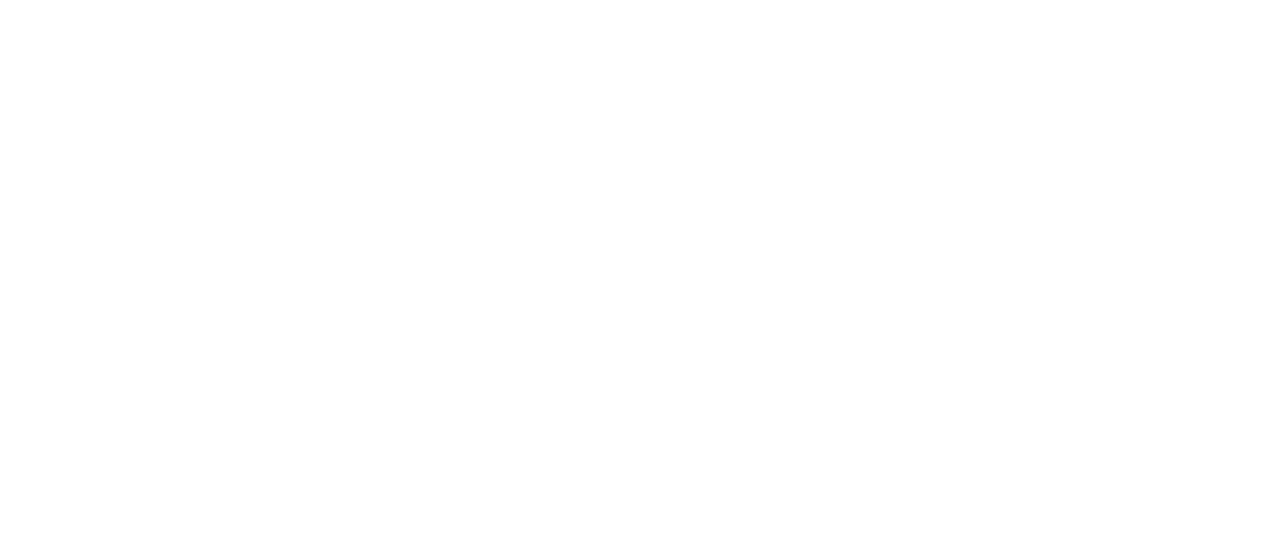
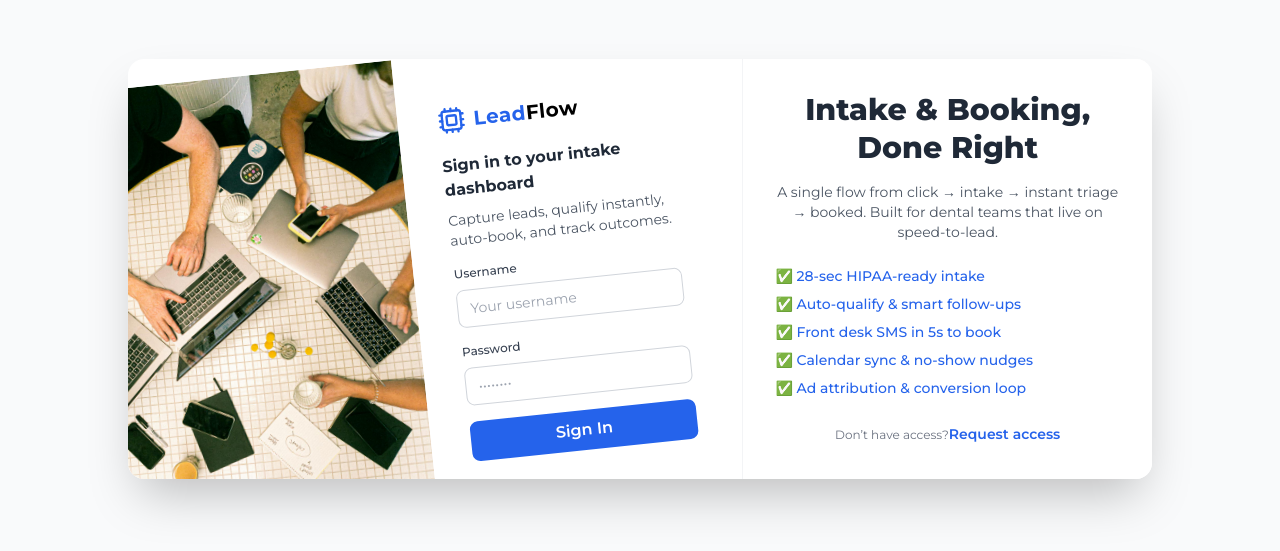
Before and after one commit to Zeralinks/Ad-DentistForm, a React (Vite) app: page /login in a window 1280 px wide. Before the commit this address had no page. Shown: the part 131-682 px from the top of the page. Built offline with nearby package versions, Linux system fonts and the light colour scheme.

Commit message:
Added login and protected route

```diff
--- a/package.json
+++ b/package.json
@@ -10,11 +10,14 @@
     "preview": "vite preview"
   },
   "dependencies": {
-    "@tanstack/react-query": "^5.85.0",
+    "@tanstack/react-query": "^5.85.2",
     "@tanstack/react-query-devtools": "^5.85.0",
+    "axios": "^1.11.0",
+    "jwt-decode": "^4.0.0",
     "lucide-react": "^0.536.0",
     "react": "^19.1.0",
     "react-dom": "^19.1.0",
+    "react-hook-form": "^7.62.0",
     "react-router-dom": "^7.8.0",
     "react-spinners": "^0.17.0",
     "react-toastify": "^11.0.5"
--- a/src/App.jsx
+++ b/src/App.jsx
@@ -8,6 +8,8 @@
 import FollowUpSection from './components/DashboardPage/FollowUpSection'
 import IntegrationsSection from './components/DashboardPage/IntergrationSection'
 import SettingsSection from './components/DashboardPage/SettingsSection'
+import ProtectedRoute from './components/ProtectedRoute'
+import LoginPage from './Pages/LoginPage'
 
 
 function App() {
@@ -17,7 +19,8 @@
     <BrowserRouter>
       <Routes>
         <Route index element={<LandingPage />} />
-        <Route path="/dashboard" element={<DashboardPage />} >
+        <Route path='login' element={<LoginPage />} />
+        <Route path="/dashboard" element={<ProtectedRoute><DashboardPage /></ProtectedRoute>}>
           <Route index element={<DashboardOverview />} />
           <Route path="leads" element={<LeadsSection/>} />
           <Route path="appointments" element={<AppointmentsSection/>} />
@@ -25,7 +28,6 @@
           <Route path="integrations" element={<IntegrationsSection />} />
           <Route path="settings" element={<SettingsSection />} />
         </Route>
-        <Route i element={<LandingPage />} />
       </Routes>
     </BrowserRouter>
   )
--- /dev/null
+++ b/src/Pages/LoginPage.jsx
@@ -0,0 +1,152 @@
+import { useMutation } from '@tanstack/react-query';
+import { Cpu } from 'lucide-react';
+import { useForm } from 'react-hook-form';
+import { useLocation, useNavigate } from 'react-router-dom';
+import { toast } from 'react-toastify';
+import SmallSpinner from '../components/SmallSpinner';
+import { login } from '../services/apiBlog';
+
+const LoginPage = () => {
+  const { register, handleSubmit, formState } = useForm();
+  const { errors } = formState;
+  const location = useLocation();
+  const navigate = useNavigate();
+
+  const mutation = useMutation({
+    mutationFn: (data) => login(data),
+    onSuccess: (response) => {
+      if (!response?.access || !response?.refresh) {
+        toast.error('Invalid response from server');
+        return;
+      }
+      localStorage.setItem('access', response.access);
+      localStorage.setItem('refresh', response.refresh);
+      toast.success('Signed in successfully');
+      setTimeout(() => {
+        const from = location?.state?.from?.pathname || '/dashboard';
+        navigate(from, { replace: true });
+      }, 120);
+    },
+    onError: (err) => {
+      toast.error(err?.message || 'Login failed');
+    }
+  });
+
+  function onSubmit(data) {
+    mutation.mutate(data);
+  }
+
+  return (
+    <section className="min-h-screen flex justify-center items-center bg-gray-50">
+      <div className="bg-white rounded-2xl shadow-2xl w-full max-w-5xl relative overflow-hidden">
+        {/* Left: image + form (keep your tilted card feel) */}
+        <div className="w-[60%] -mb-10 -ml-5 overflow-hidden flex -rotate-6">
+          {/* Image */}
+          <div className="w-1/2">
+            <img
+              src="/images/AboutUs2.jpg"
+              alt="Clinic"
+              className="w-full h-full object-cover"
+            />
+          </div>
+
+          {/* Form */}
+          <div className="w-1/2 p-10 flex flex-col bg-white rounded-r-2xl justify-center">
+            <div className="flex items-center space-x-2 mb-5">
+              <Cpu size={28} className="text-blue-600" />
+              <h2 className="text-xl font-bold text-black tracking-wide">
+                <span className="text-blue-600">Lead</span>Flow
+              </h2>
+            </div>
+
+            <h2 className="font-bold text-gray-800 mb-2">
+              Sign in to your intake dashboard
+            </h2>
+            <p className="text-sm text-gray-600 mb-4">
+              Capture leads, qualify instantly, auto-book, and track outcomes.
+            </p>
+
+            <form onSubmit={handleSubmit(onSubmit)} className="flex flex-col gap-4">
+              <div>
+                <label htmlFor="username" className="block text-xs font-medium text-gray-700">
+                  Username
+                </label>
+                <input
+                  type="text"
+                  id="username"
+                  placeholder="Your username"
+                  className="w-full mt-2 py-2 px-3 text-sm rounded-lg border border-gray-300 focus:outline-none focus:ring-2 focus:ring-blue-200 focus:border-blue-600"
+                  {...register('username', { required: 'Username is required' })}
+                />
+                {errors?.username?.message && (
+                  <p className="text-red-600 text-xs mt-1">{errors.username.message}</p>
+                )}
+              </div>
+
+              <div>
+                <label htmlFor="password" className="block text-xs font-medium text-gray-700">
+                  Password
+                </label>
+                <input
+                  type="password"
+                  id="password"
+                  placeholder="••••••••"
+                  className="w-full mt-2 py-2 px-3 text-sm rounded-lg border border-gray-300 focus:outline-none focus:ring-2 focus:ring-blue-200 focus:border-blue-600"
+                  {...register('password', { required: 'Password is required' })}
+                />
+                {errors?.password?.message && (
+                  <p className="text-red-600 text-xs mt-1">{errors.password.message}</p>
+                )}
+              </div>
+
+              <button
+                type="submit"
+                disabled={mutation.isPending}
+                className="bg-blue-600 text-white py-2 rounded-lg font-semibold hover:bg-blue-700 transition-colors flex justify-center items-center gap-2 disabled:opacity-70 disabled:cursor-not-allowed"
+              >
+                {mutation.isPending ? (
+                  <>
+                    <SmallSpinner />
+                    <span>Signing in…</span>
+                  </>
+                ) : (
+                  <span>Sign In</span>
+                )}
+              </button>
+            </form>
+          </div>
+        </div>
+
+        {/* Right: product value (about the system, blue/gray/black palette) */}
+        <div className="absolute top-0 right-0 w-[40%] h-full px-8 py-20 bg-white flex flex-col justify-center border-l border-gray-100">
+          <h2 className="text-3xl font-extrabold text-center text-gray-800 mb-4 leading-tight">
+            Intake & Booking, Done Right
+          </h2>
+          <p className="text-sm text-gray-600 mb-6 text-center">
+            A single flow from click → intake → instant triage → booked.
+            Built for dental teams that live on speed-to-lead.
+          </p>
+          <ul className="text-sm text-gray-800 space-y-2">
+            <li>✅ <span className="text-blue-600 font-medium">28-sec HIPAA-ready intake</span></li>
+            <li>✅ <span className="text-blue-600 font-medium">Auto-qualify & smart follow-ups</span></li>
+            <li>✅ <span className="text-blue-600 font-medium">Front desk SMS in 5s to book</span></li>
+            <li>✅ <span className="text-blue-600 font-medium">Calendar sync & no-show nudges</span></li>
+            <li>✅ <span className="text-blue-600 font-medium">Ad attribution & conversion loop</span></li>
+          </ul>
+
+          <div className="mt-6 text-center">
+            <span className="inline-block text-xs text-gray-500 mb-1">Don’t have access?</span>
+            <a
+              href="/request-access"
+              className="text-blue-600 font-semibold text-sm hover:underline focus:outline-none focus:ring-2 focus:ring-blue-200 rounded"
+            >
+              Request access
+            </a>
+          </div>
+        </div>
+      </div>
+    </section>
+  );
+};
+
+export default LoginPage;
--- a/src/api.js
+++ b/src/api.js
@@ -1,7 +1,7 @@
 import axios from "axios"
 import { jwtDecode } from "jwt-decode";
 
-const BASE_URL = import.meta.env.production.VITE_API_URL || "http://127.0.0.1:8000";
+const BASE_URL = import.meta.env.VITE_API_URL || "http://127.0.0.1:8000";
 
 const api = axios.create({
   baseURL: BASE_URL
--- /dev/null
+++ b/src/components/ProtectedRoute.jsx
@@ -0,0 +1,69 @@
+// src/components/ProtectedRoute.js
+import React, { useEffect, useState } from 'react';
+import { Navigate, useLocation } from 'react-router-dom';
+import { jwtDecode } from 'jwt-decode';
+import { toast } from 'react-toastify';
+import api from '../api';
+import Spinner from './Spinner';
+
+const ProtectedRoute = ({ children }) => {
+  const [isAuthorized, setIsAuthorized] = useState(null);
+  const location = useLocation();
+
+  useEffect(() => {
+    authorize().catch(() => setIsAuthorized(false));
+  }, [location]);
+
+  async function refreshToken() {
+    const refresh = localStorage.getItem("refresh");
+    if (!refresh) {
+      setIsAuthorized(false);
+      return;
+    }
+
+    try {
+      const response = await api.post('/api/token/refresh/', { refresh });
+      if (response.status === 200) {
+        localStorage.setItem("access", response.data.access);
+        setIsAuthorized(true);
+      } else {
+        setIsAuthorized(false);
+      }
+    } catch (err) {
+      console.error('Refresh token error:', err);
+      setIsAuthorized(false);
+    }
+  }
+
+  async function authorize() {
+    const token = localStorage.getItem("access");
+    if (!token) {
+      toast.error("You must be logged in to view this page");
+      setIsAuthorized(false);
+      return;
+    }
+
+    try {
+      const decodeToken = jwtDecode(token);
+      const expiry_date = decodeToken.exp;
+      const current_time = Date.now() / 1000;
+
+      if (current_time > expiry_date) {
+        await refreshToken();
+      } else {
+        setIsAuthorized(true);
+      }
+    } catch (err) {
+      console.error('Token decode error:', err);
+      setIsAuthorized(false);
+    }
+  }
+
+  if (isAuthorized === null) {
+    return <Spinner />;
+  }
+
+  return isAuthorized ? children : <Navigate to="/login" state={{ from: location }} replace />;
+};
+
+export default ProtectedRoute;
--- /dev/null
+++ b/src/components/Spinner.jsx
@@ -0,0 +1,21 @@
+import React from 'react'
+import ClipLoader from "react-spinners/ClipLoader";
+
+const override = {
+    display: "block",
+    margin: "0 auto",
+    borderColor: "red",
+  };
+
+const Spinner = () => {
+  return (
+    <ClipLoader
+        cssOverride={override}
+        size={250}
+        aria-label="Loading Spinner"
+        data-testid="loader"
+    />
+  )
+}
+
+export default Spinner
--- /dev/null
+++ b/src/services/apiBlog.js
@@ -0,0 +1,18 @@
+import api from "../api"
+
+export async function login(data) {
+    try{
+        const response = await api.post("token/", data)
+        return response.data
+
+    }
+    catch(err){
+        if (err.status===401){
+            throw new Error("Invalid Credentials")
+        }
+
+        throw new Error(err)
+
+    }
+
+}
```
Also changed, not shown: public/images/AboutUs2.jpg (added), 1 other file (tests, documents, lock files or other folders).
